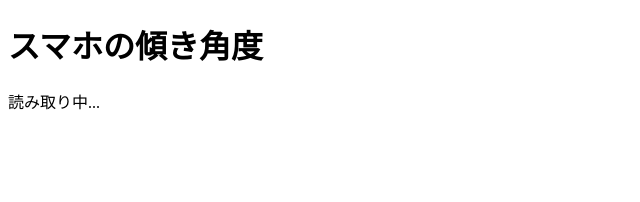
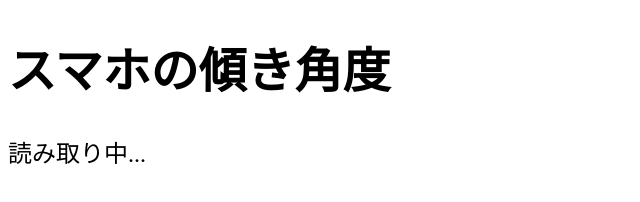
Before and after one commit to aiaiai1010/1234, a plain HTML site: page index.html in a window 1280 px wide. Shown: the whole page, without its empty margins (0-640 px from the left). Drawn offline with Linux system fonts and the light colour scheme.

Commit message:
Update index.html

```diff
--- a/index.html
+++ b/index.html
@@ -2,6 +2,11 @@
 <html>
 <head>
   <title>Device Orientation</title>
+  <style>
+    body {
+      font-size: 24px;
+    }
+  </style>
 </head>
 <body>
   <h1>スマホの傾き角度</h1>
```
